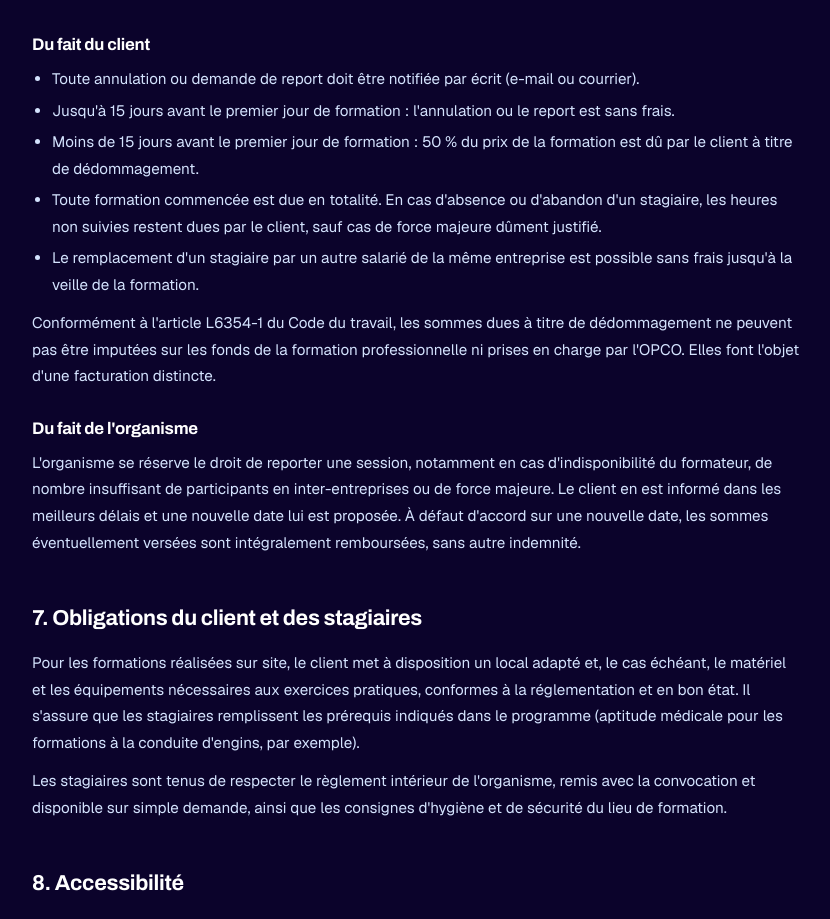
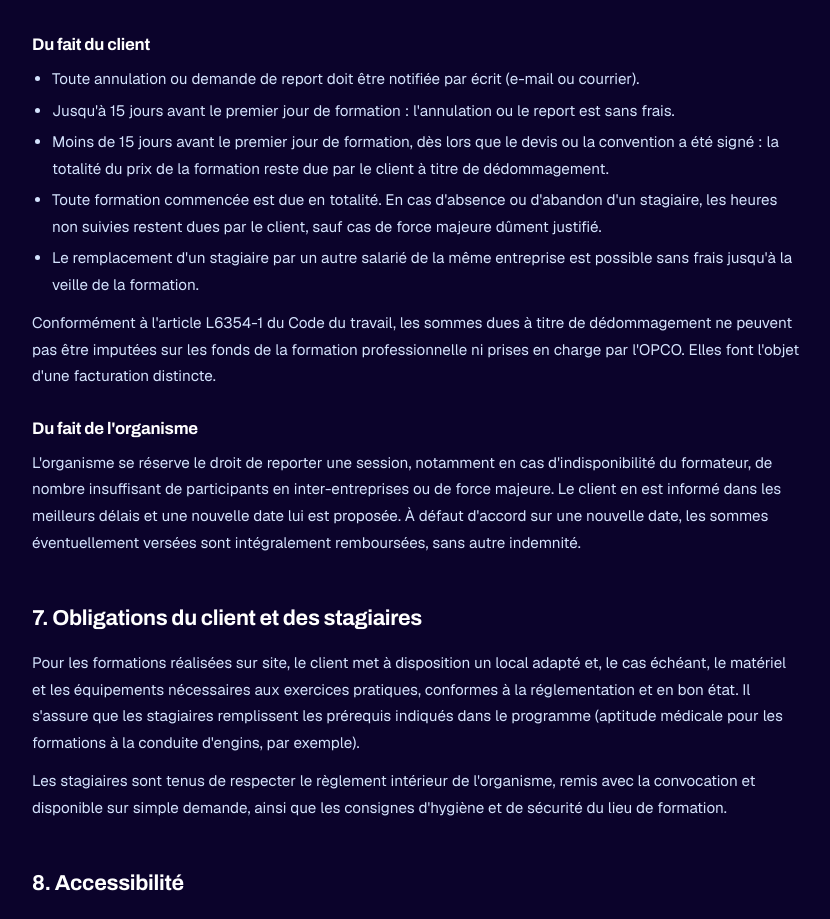
Before and after one commit to Druelle2U0I/Fjhj, a Next.js app: page /cgv in a window 1280 px wide. Shown: the part 1768-2687 px from the top of the page, without its empty margins (224-1054 px from the left). Built offline with nearby package versions, Linux system fonts and the light colour scheme.

Commit message:
CGV : annulation à moins de 15 jours, totalité du prix due
Co-Authored-By: Claude Opus 5.5 <noreply@anthropic.com>
Claude-Session: https://claude.ai/code/session_01CkpK47XmP3FBAYcacSUfMp

```diff
--- a/app/cgv/page.tsx
+++ b/app/cgv/page.tsx
@@ -11,7 +11,7 @@ export const metadata: Metadata = {
 export default function CgvPage() {
   const name = legal.legalName || company.name;
   const notice = legal.cancellationNotice || "15 jours";
-  const fee = legal.cancellationFee || "50 % du prix de la formation";
+  const fee = legal.cancellationFee || "la totalité du prix de la formation";
   const payment = legal.paymentTerms || "30 jours";
   const court = legal.court || "Tribunal de commerce d'Arras";
 
@@ -113,8 +113,9 @@ export default function CgvPage() {
           l&apos;annulation ou le report est sans frais.
         </li>
         <li>
-          Moins de {notice} avant le premier jour de formation : {fee} est dû
-          par le client à titre de dédommagement.
+          Moins de {notice} avant le premier jour de formation, dès lors que
+          le devis ou la convention a été signé : {fee} reste due par le
+          client à titre de dédommagement.
         </li>
         <li>
           Toute formation commencée est due en totalité. En cas
```
Also changed, not shown: content/site.json.
